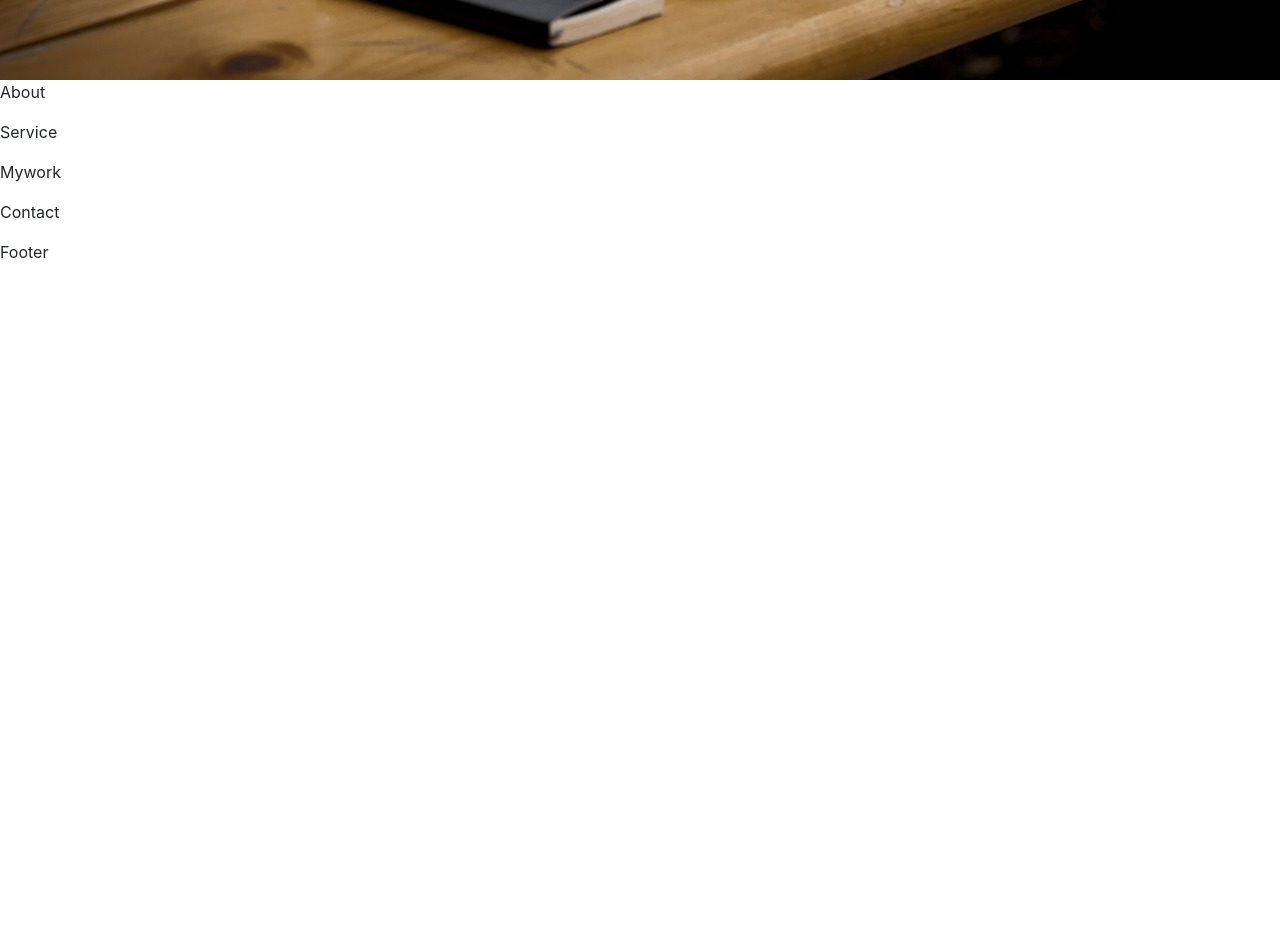
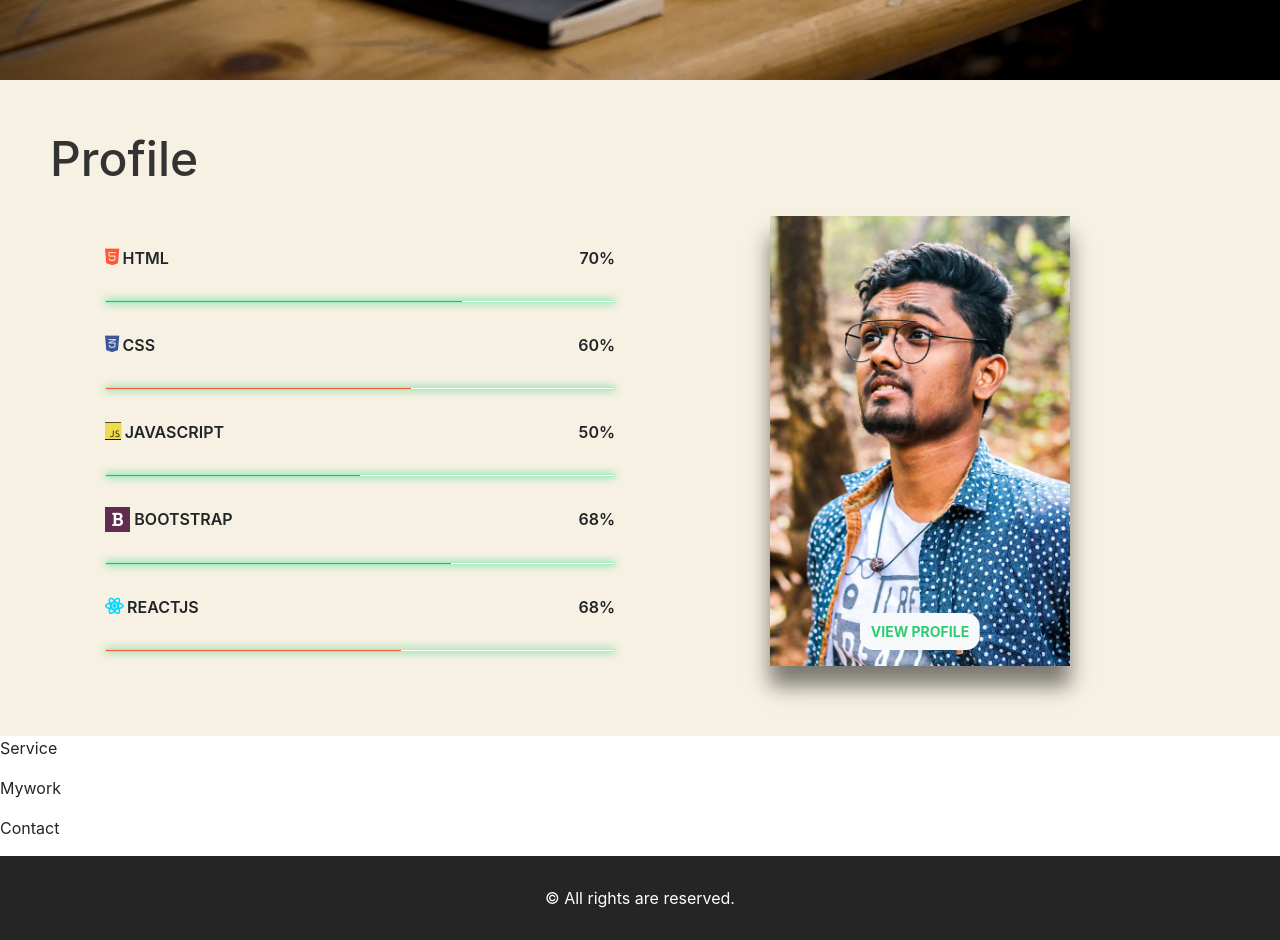
Before and after one commit to vk96/vkportfolio, a React (Create React App) app: page / in a window 1280 px wide. Shown: the part 720-1660 px from the top of the page. Before the commit the page ends 1000 px from the top, so only its background shows below. Built offline with nearby package versions, Linux system fonts and the light colour scheme; a web font is replaced by a local one.

Commit message:
Created seperete comps of skills and card as well as created footer comp

```diff
--- a/src/App.css
+++ b/src/App.css
@@ -53,3 +53,306 @@ body {
     width: 0ch;
   }
 }
+
+/* my profile */
+
+#profile {
+  padding: 50px;
+  background: #f7f1e3;
+}
+
+#profile .container {
+  display: -ms-grid;
+  display: grid;
+  -ms-grid-columns: (1fr);
+  grid-template-columns: repeat(2, 1fr);
+  grid-gap: 10px;
+}
+
+#profile .skills {
+  padding: 20px;
+}
+
+#profile .skills .skill-name {
+  text-align: left;
+  margin: 30px 0;
+  font-weight: 600;
+  text-transform: uppercase;
+}
+
+#profile .skills .skill-name .percen {
+  float: right;
+}
+
+#profile .skills .skill-name .fab {
+  font-size: 18px;
+}
+
+#profile .skills .skill-name .fa-html5 {
+  color: #ff5733;
+}
+
+#profile .skills .skill-name .fa-css3-alt {
+  color: #3b5998;
+}
+
+#profile .skills .skill-name .fa-js {
+  color: #f0db4f;
+  background: #000;
+}
+
+#profile .skills .skill-name .fa-bold {
+  background: #602c50;
+  color: #fff;
+  padding: 5px 7px;
+  font-size: 15px;
+}
+
+#profile .skills .skill-name .fa-react {
+  color: #00d8ff;
+}
+
+#profile .skills .bar {
+  display: block;
+  height: 3px;
+  background: #fff;
+  overflow: hidden;
+  border: 1px solid rgba(46, 204, 113, 0.4);
+  border-radius: 5px;
+  -webkit-box-shadow: 0 0px 8px #37d279;
+  box-shadow: 0 0px 8px #37d279;
+}
+
+#profile .skills .bar span {
+  display: block;
+  background: #ff5733;
+  height: 3px;
+  position: relative;
+}
+
+#profile .skills .bar .html {
+  width: 70%;
+  -webkit-animation: html 2s ease 2s;
+  animation: html 2s ease 2s;
+  -webkit-animation-fill-mode: backwards;
+  animation-fill-mode: backwards;
+}
+
+#profile .skills .bar .css {
+  width: 60%;
+  -webkit-animation: css 2s ease 2s;
+  animation: css 2s ease 2s;
+  -webkit-animation-fill-mode: backwards;
+  animation-fill-mode: backwards;
+}
+
+#profile .skills .bar .javascript {
+  width: 50%;
+  -webkit-animation: js 2s ease 2s;
+  animation: js 2s ease 2s;
+  -webkit-animation-fill-mode: backwards;
+  animation-fill-mode: backwards;
+}
+
+#profile .skills .bar .bootstrap {
+  width: 68%;
+  -webkit-animation: bootstrap 2s ease 2s;
+  animation: bootstrap 2s ease 2s;
+  -webkit-animation-fill-mode: backwards;
+  animation-fill-mode: backwards;
+}
+
+#profile .skills .bar .reactjs {
+  width: 58%;
+  -webkit-animation: reactjs 2s ease 2s;
+  animation: reactjs 2s ease 2s;
+  -webkit-animation-fill-mode: backwards;
+  animation-fill-mode: backwards;
+}
+
+@-webkit-keyframes html {
+  from {
+    width: 0%;
+  }
+  to {
+    width: 70%;
+  }
+}
+
+@keyframes html {
+  from {
+    width: 0%;
+  }
+  to {
+    width: 70%;
+  }
+}
+
+@-webkit-keyframes css {
+  from {
+    width: 0%;
+  }
+  to {
+    width: 60%;
+  }
+}
+
+@keyframes css {
+  from {
+    width: 0%;
+  }
+  to {
+    width: 60%;
+  }
+}
+
+@-webkit-keyframes js {
+  from {
+    width: 0%;
+  }
+  to {
+    width: 50%;
+  }
+}
+
+@keyframes js {
+  from {
+    width: 0%;
+  }
+  to {
+    width: 50%;
+  }
+}
+
+@-webkit-keyframes bootstrap {
+  from {
+    width: 0%;
+  }
+  to {
+    width: 68%;
+  }
+}
+
+@keyframes bootstrap {
+  from {
+    width: 0%;
+  }
+  to {
+    width: 68%;
+  }
+}
+
+@-webkit-keyframes reactjs {
+  from {
+    width: 0%;
+  }
+  to {
+    width: 58%;
+  }
+}
+
+@keyframes reactjs {
+  from {
+    width: 0%;
+  }
+  to {
+    width: 58%;
+  }
+}
+
+#profile h1 {
+  font-size: 48px;
+  color: #333;
+}
+
+#profile .card-cust {
+  margin: 20px auto;
+  width: 300px;
+  height: 450px;
+  background: #e74c3c;
+  -webkit-box-shadow: 0 20px 20px rgba(0, 0, 0, 0.5);
+  box-shadow: 0 20px 20px rgba(0, 0, 0, 0.5);
+  overflow: hidden;
+  position: relative;
+}
+
+#profile img {
+  width: 100%;
+}
+
+#profile .btn-view {
+  position: absolute;
+  bottom: 16px;
+  left: 50%;
+  -webkit-transform: translateX(-50%);
+  transform: translateX(-50%);
+  padding: 7px 10px;
+  background: #f8f9fb;
+  color: #2ecc71;
+  border-radius: 14px;
+  font-size: 14px;
+  font-weight: bold;
+  text-transform: uppercase;
+}
+
+#profile .content-profile {
+  height: 42%;
+  position: absolute;
+  bottom: 0;
+  background: #f8f9fb;
+  text-align: center;
+  -webkit-transform-origin: 50% 80%;
+  transform-origin: 50% 80%;
+  -webkit-transition: 0.5s cubic-bezier(0.86, 1.16, 0.95, 1.05);
+  transition: 0.5s cubic-bezier(0.86, 1.16, 0.95, 1.05);
+  -webkit-transform: perspective(500px) scale(0);
+  transform: perspective(500px) scale(0);
+}
+
+#profile .content-profile.active {
+  -webkit-transform: perspective(500px) scale(1);
+  transform: perspective(500px) scale(1);
+}
+
+#profile .content-profile h2 {
+  font-size: 18px;
+  text-transform: uppercase;
+  color: #40d47e;
+  margin-bottom: 5px;
+}
+
+#profile .content-profile .first {
+  font-size: 14px;
+  color: #ccc;
+  text-transform: capitalize;
+}
+
+#profile .content-profile .sec {
+  font-size: 14px;
+  color: #aaa;
+}
+
+#profile .content-profile .btn-skills {
+  font-weight: bold;
+  padding: 10px 50px;
+  background: #3498db;
+  border-radius: 25px;
+  margin-top: 16px;
+  display: inline-block;
+}
+
+#profile .content-profile .close {
+  position: absolute;
+  top: 5px;
+  right: 5px;
+  color: #c0392b;
+  font-size: 18px;
+  cursor: pointer;
+}
+
+footer {
+  padding: 30px;
+  background: #252525;
+  color: #fff;
+  text-align: center;
+}
--- a/src/components/About.jsx
+++ b/src/components/About.jsx
@@ -1,9 +1,19 @@
 import React from "react";
+import mypic from "../assests/img/vikilprofile.jpg";
+// bootstrap
+import { Container } from "reactstrap";
+import Skills from "../utility/Skills";
+import CustCard from "../utility/CustCard";
 
 export default function About() {
   return (
-    <div>
-      <p>About</p>
+    <div id="profile">
+      <h1>Profile</h1>
+
+      <Container>
+        <Skills />
+        <CustCard mypic={mypic} />
+      </Container>
     </div>
   );
 }
--- a/src/components/Footer.jsx
+++ b/src/components/Footer.jsx
@@ -1,9 +1,5 @@
 import React from "react";
 
 export default function Footer() {
-  return (
-    <div>
-      <p>Footer</p>
-    </div>
-  );
+  return <footer>&copy; All rights are reserved.</footer>;
 }
--- /dev/null
+++ b/src/utility/CustCard.jsx
@@ -0,0 +1,28 @@
+import React from "react";
+
+export default function CustCard({ mypic }) {
+  return (
+    <div className="card-cust">
+      <img src={mypic} alt="vikilprofile" />
+      <a href="#" className="btn btn-view">
+        view profile
+      </a>
+      <div className="content-profile">
+        <br />
+        <h2>vikil lakkavatri</h2>
+        <p className="first">web developer</p>
+        <br />
+        <p className="sec">
+          Lorem ipsum dolor sit amet consectetur adipisicing elit. Consequatur
+          ipsam, tempora veniam beatae earum eaque.
+        </p>
+        <a href="#" className="btn btn-skills">
+          follow
+        </a>
+        <div className="close">
+          <i className="far fa-times-circle" />
+        </div>
+      </div>
+    </div>
+  );
+}
--- /dev/null
+++ b/src/utility/Skills.jsx
@@ -0,0 +1,56 @@
+import React from "react";
+
+export default function Skills() {
+  return (
+    <div className="skills">
+      <p className="skill-name">
+        {" "}
+        <i className="fab fa-html5" /> html
+        <span className="percen">70%</span>
+      </p>
+
+      <span className="bar">
+        <span className="html" />
+      </span>
+
+      <p className="skill-name">
+        {" "}
+        <i className="fab fa-css3-alt" /> css
+        <span className="percen">60%</span>
+      </p>
+
+      <span className="bar">
+        <span className="css" />
+      </span>
+
+      <p className="skill-name">
+        {" "}
+        <i className="fab fa-js" /> javascript
+        <span className="percen">50%</span>
+      </p>
+
+      <span className="bar">
+        <span className="javascript" />
+      </span>
+
+      <p className="skill-name">
+        {" "}
+        <i className="fas fa-bold" /> bootstrap
+        <span className="percen">68%</span>
+      </p>
+
+      <span className="bar">
+        <span className="bootstrap" />
+      </span>
+      <p className="skill-name">
+        {" "}
+        <i className="fab fa-react" /> reactjs
+        <span className="percen">68%</span>
+      </p>
+
+      <span className="bar">
+        <span className="reactjs" />
+      </span>
+    </div>
+  );
+}
```
Also changed, not shown: src/assests/img/vikilprofile.jpg (added).
